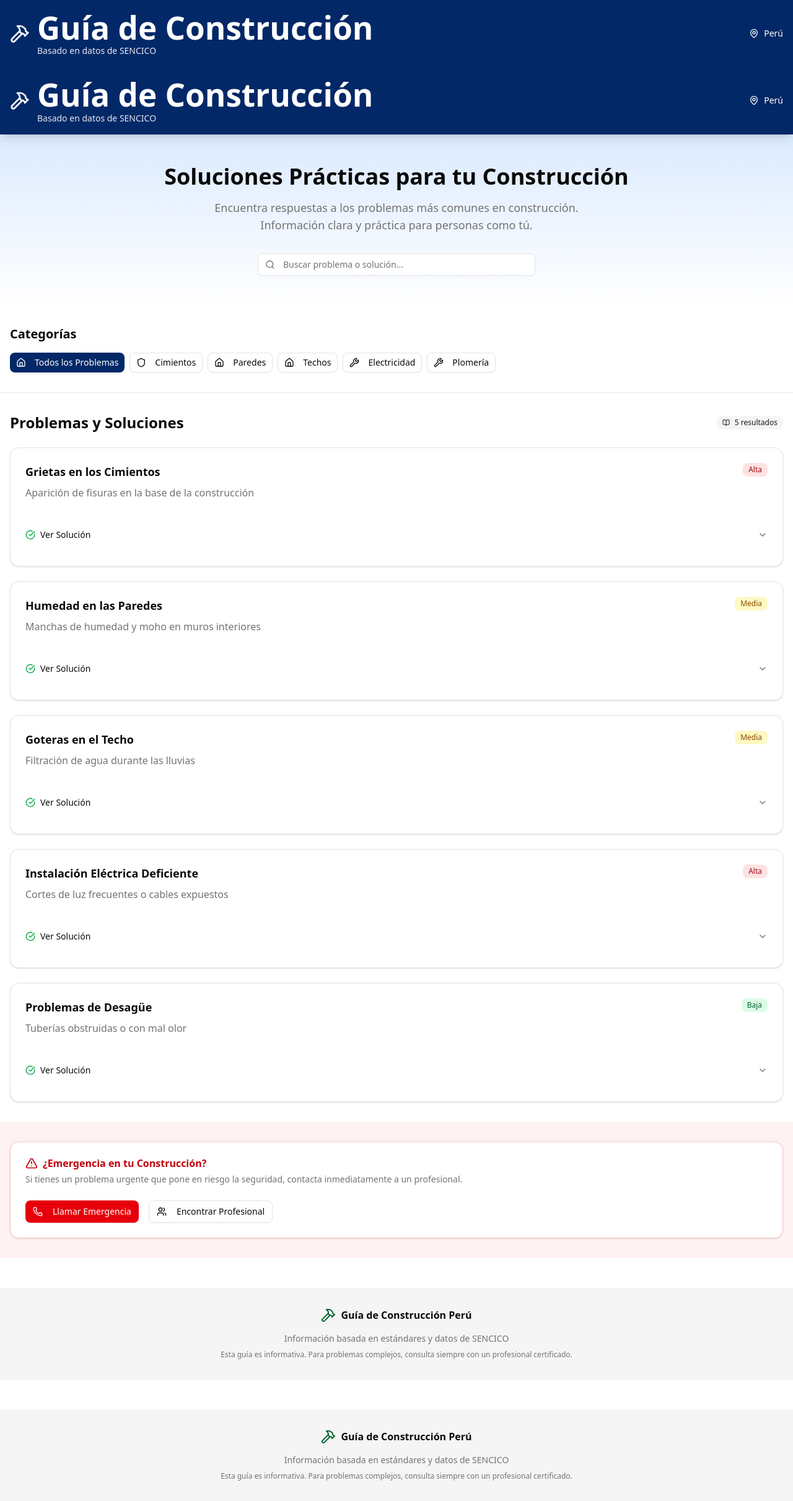
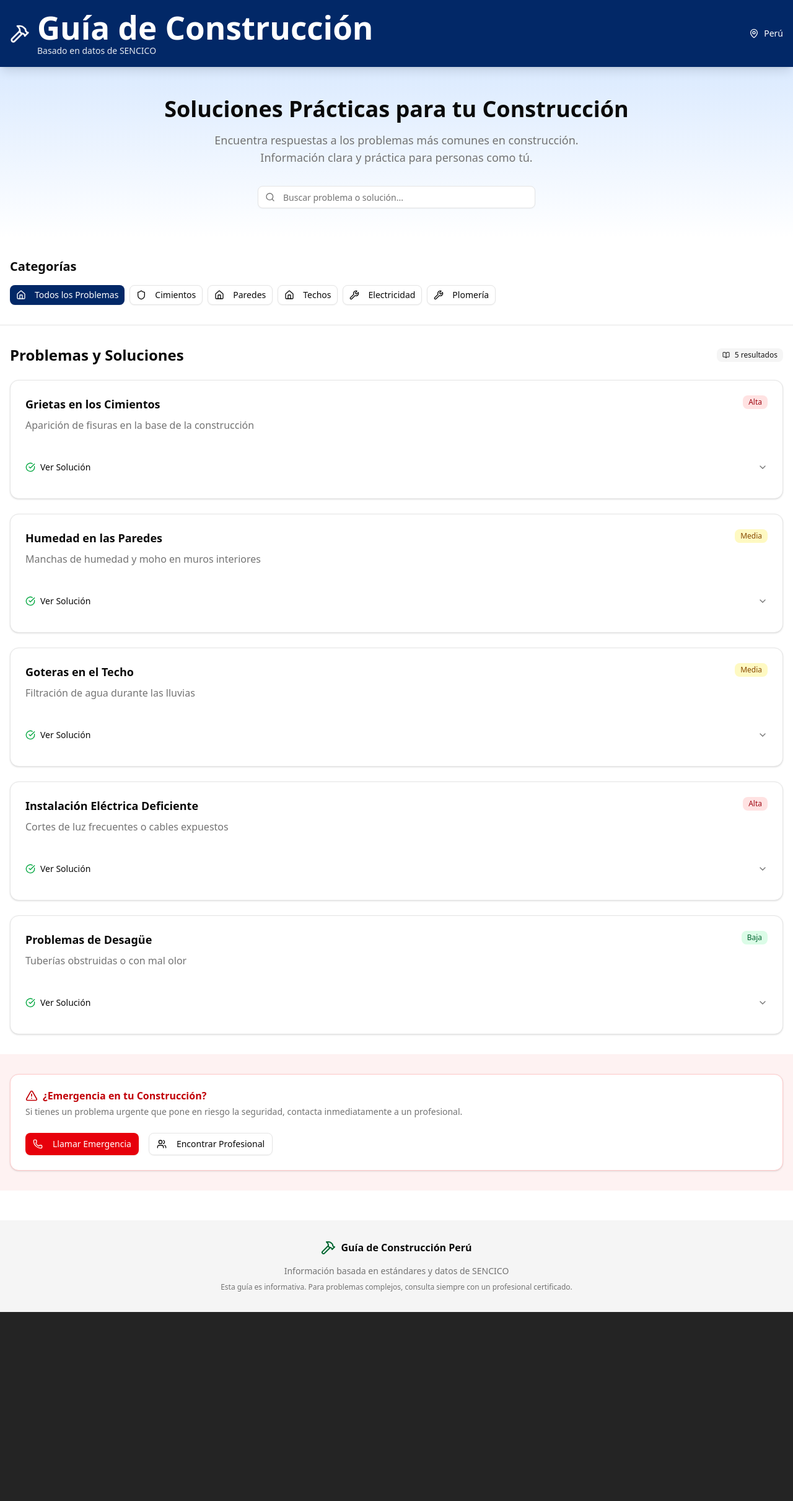
Before and after one commit to Luis-tb/construye-uct, a React (Vite) app: page / in a window 1280 px wide. Shown: the whole page at 62% size. After the commit the page ends 2117 px from the top, so only its background shows below. Built offline with nearby package versions, Linux system fonts and the light colour scheme.

Commit message:
Initial commit

```diff
--- a/src/Guide.tsx
+++ b/src/Guide.tsx
@@ -1,11 +1,9 @@
-import { useState } from "react";
-import { problemas, categorias } from "@/lib/data";
-import Header from "@/components/guide/Header";
+import {useState} from "react";
+import {problemas, categorias} from "@/lib/data";
 import HeroSection from "@/components/guide/HeroSection";
 import Categories from "@/components/guide/Categories";
 import ProblemList from "@/components/guide/ProblemList";
 import EmergencyContact from "@/components/guide/EmergencyContact";
-import Footer from "@/components/guide/Footer";
 
 export default function Guide() {
     const [searchTerm, setSearchTerm] = useState("");
@@ -22,16 +20,14 @@ export default function Guide() {
 
     return (
         <div className="bg-background">
-      <Header />
-      <HeroSection searchTerm={searchTerm} setSearchTerm={setSearchTerm} />
+            <HeroSection searchTerm={searchTerm} setSearchTerm={setSearchTerm}/>
             <Categories
                 categorias={categorias}
                 selectedCategory={selectedCategory}
                 setSelectedCategory={setSelectedCategory}
             />
-      <ProblemList problemas={problemasFiltrados} />
-      <EmergencyContact />
-      <Footer />
+            <ProblemList problemas={problemasFiltrados}/>
+            <EmergencyContact/>
         </div>
     );
 }
```
Lines whose indentation alone changed are shown as unchanged.
